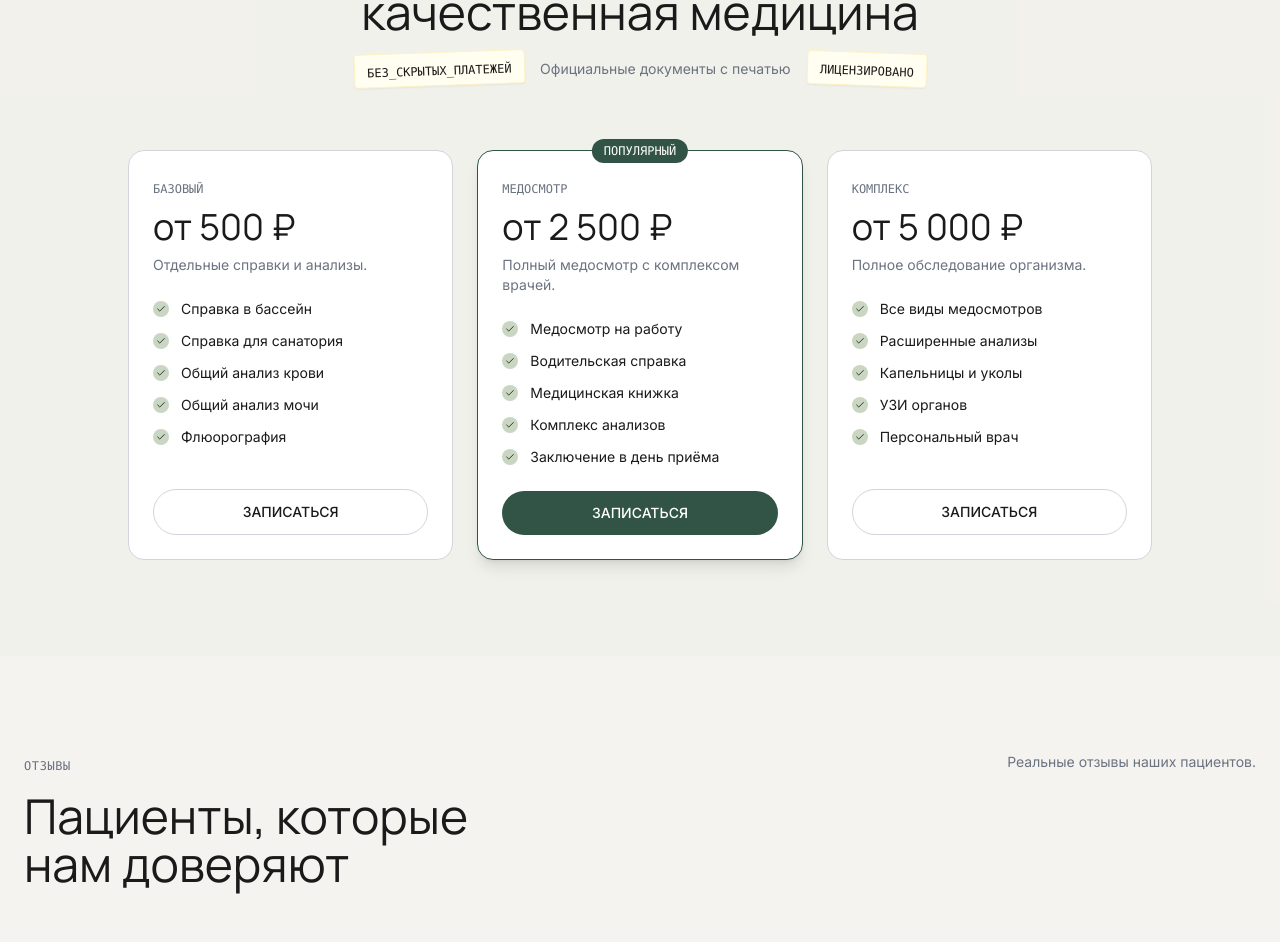
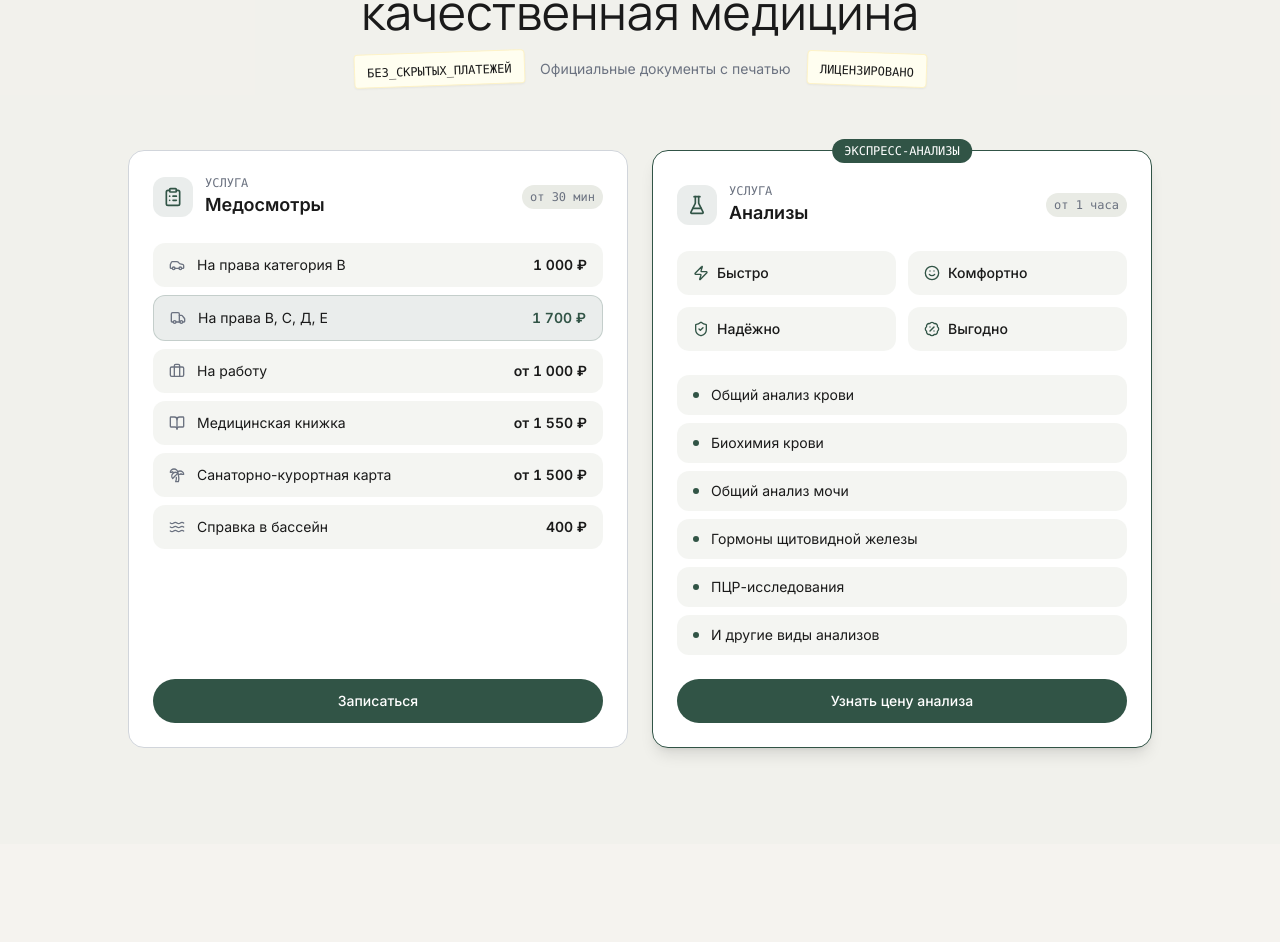
Before and after one commit to pr-poehali-dev/quantum-leap-initiative-113, a React (Vite) app: page / in a window 1280 px wide. Shown: the part 2700-3642 px from the top of the page. Built offline with nearby package versions, Linux system fonts and the light colour scheme.

Commit message:
Добавить медосмотр категория B

```diff
--- a/src/components/PricingSection.tsx
+++ b/src/components/PricingSection.tsx
@@ -1,51 +1,21 @@
-import { Check } from "lucide-react";
+import Icon from "@/components/ui/icon";
 
-interface PricingTier {
-  name: string;
+const PHONE = "79274501100";
+
+interface PriceItem {
+  icon: string;
+  label: string;
   price: string;
-  description: string;
-  features: string[];
-  popular?: boolean;
+  highlight?: boolean;
 }
 
-const tiers: PricingTier[] = [
-  {
-    name: "БАЗОВЫЙ",
-    price: "от 500 ₽",
-    description: "Отдельные справки и анализы.",
-    features: [
-      "Справка в бассейн",
-      "Справка для санатория",
-      "Общий анализ крови",
-      "Общий анализ мочи",
-      "Флюорография",
-    ],
-  },
-  {
-    name: "МЕДОСМОТР",
-    price: "от 2 500 ₽",
-    description: "Полный медосмотр с комплексом врачей.",
-    features: [
-      "Медосмотр на работу",
-      "Водительская справка",
-      "Медицинская книжка",
-      "Комплекс анализов",
-      "Заключение в день приёма",
-    ],
-    popular: true,
-  },
-  {
-    name: "КОМПЛЕКС",
-    price: "от 5 000 ₽",
-    description: "Полное обследование организма.",
-    features: [
-      "Все виды медосмотров",
-      "Расширенные анализы",
-      "Капельницы и уколы",
-      "УЗИ органов",
-      "Персональный врач",
-    ],
-  },
+const medItems: PriceItem[] = [
+  { icon: "Car", label: "На права категория В", price: "1 000 ₽" },
+  { icon: "Truck", label: "На права В, С, Д, Е", price: "1 700 ₽", highlight: true },
+  { icon: "Briefcase", label: "На работу", price: "от 1 000 ₽" },
+  { icon: "BookOpen", label: "Медицинская книжка", price: "от 1 550 ₽" },
+  { icon: "Palmtree", label: "Санаторно-курортная карта", price: "от 1 500 ₽" },
+  { icon: "Waves", label: "Справка в бассейн", price: "400 ₽" },
 ];
 
 const PricingSection = () => {
@@ -70,50 +40,113 @@ const PricingSection = () => {
           </div>
         </div>
 
-        <div className="grid md:grid-cols-3 gap-6 max-w-5xl mx-auto">
-          {tiers.map((tier) => (
+        <div className="grid md:grid-cols-2 gap-6 max-w-5xl mx-auto">
+          {/* Медосмотры */}
+          <div className="bg-card border border-border rounded-2xl p-6 flex flex-col">
+            <div className="flex items-center gap-3 mb-6">
+              <div className="w-10 h-10 rounded-xl bg-primary/10 flex items-center justify-center">
+                <Icon name="ClipboardList" className="w-5 h-5 text-primary" />
+              </div>
+              <div>
+                <p className="text-xs font-mono text-muted-foreground">УСЛУГА</p>
+                <h3 className="font-semibold text-lg">Медосмотры</h3>
+              </div>
+              <span className="ml-auto text-xs font-mono text-muted-foreground bg-secondary px-2 py-1 rounded-full">
+                от 30 мин
+              </span>
+            </div>
+
+            <div className="space-y-2 flex-1">
+              {medItems.map((item) => (
                 <div
-              key={tier.name}
-              className={`bg-card border rounded-2xl p-6 relative flex flex-col ${
-                tier.popular ? "border-primary shadow-lg" : "border-border"
+                  key={item.label}
+                  className={`flex items-center justify-between rounded-xl px-4 py-3 ${
+                    item.highlight
+                      ? "bg-primary/10 border border-primary/20"
+                      : "bg-secondary/50"
                   }`}
                 >
-              {tier.popular && (
-                <div className="absolute -top-3 left-1/2 -translate-x-1/2 bg-primary text-primary-foreground text-xs font-mono px-3 py-1 rounded-full">
-                  ПОПУЛЯРНЫЙ
+                  <div className="flex items-center gap-3">
+                    <Icon name={item.icon} className="w-4 h-4 text-muted-foreground" />
+                    <span className="text-sm">{item.label}</span>
                   </div>
-              )}
-
-              <div className="mb-6">
-                <span className="text-xs font-mono text-muted-foreground">{tier.name}</span>
-                <div className="flex items-baseline gap-1 mt-2">
-                  <span className="text-4xl font-serif">{tier.price}</span>
-                </div>
-                <p className="text-sm text-muted-foreground mt-2">{tier.description}</p>
-              </div>
-
-              <div className="space-y-3 flex-1">
-                {tier.features.map((feature) => (
-                  <div key={feature} className="flex items-center gap-3">
-                    <div className="w-4 h-4 rounded-full bg-accent flex items-center justify-center">
-                      <Check className="w-2.5 h-2.5 text-accent-foreground" />
-                    </div>
-                    <span className="text-sm">{feature}</span>
+                  <span className={`text-sm font-semibold tabular-nums ${item.highlight ? "text-primary" : ""}`}>
+                    {item.price}
+                  </span>
                 </div>
               ))}
             </div>
 
-              <button
-                className={`w-full py-3 rounded-full text-sm font-medium transition-colors mt-6 ${
-                  tier.popular
-                    ? "bg-primary text-primary-foreground hover:bg-primary/90"
-                    : "border border-border hover:bg-secondary"
-                }`}
+            <a
+              href={`https://wa.me/${PHONE}`}
+              target="_blank"
+              rel="noopener noreferrer"
+              className="w-full py-3 rounded-full text-sm font-medium transition-colors mt-6 bg-primary text-primary-foreground hover:bg-primary/90 text-center block"
             >
-                ЗАПИСАТЬСЯ
-              </button>
+              Записаться
+            </a>
+          </div>
+
+          {/* Экспресс-анализы */}
+          <div className="bg-card border border-primary shadow-lg rounded-2xl p-6 flex flex-col relative">
+            <div className="absolute -top-3 left-1/2 -translate-x-1/2 bg-primary text-primary-foreground text-xs font-mono px-3 py-1 rounded-full">
+              ЭКСПРЕСС-АНАЛИЗЫ
+            </div>
+
+            <div className="flex items-center gap-3 mb-6 mt-2">
+              <div className="w-10 h-10 rounded-xl bg-primary/10 flex items-center justify-center">
+                <Icon name="FlaskConical" className="w-5 h-5 text-primary" />
+              </div>
+              <div>
+                <p className="text-xs font-mono text-muted-foreground">УСЛУГА</p>
+                <h3 className="font-semibold text-lg">Анализы</h3>
+              </div>
+              <span className="ml-auto text-xs font-mono text-muted-foreground bg-secondary px-2 py-1 rounded-full">
+                от 1 часа
+              </span>
+            </div>
+
+            {/* Преимущества */}
+            <div className="grid grid-cols-2 gap-3 mb-6">
+              {[
+                { icon: "Zap", label: "Быстро" },
+                { icon: "Smile", label: "Комфортно" },
+                { icon: "ShieldCheck", label: "Надёжно" },
+                { icon: "BadgePercent", label: "Выгодно" },
+              ].map((item) => (
+                <div key={item.label} className="flex items-center gap-2 bg-secondary/50 rounded-xl px-4 py-3">
+                  <Icon name={item.icon} className="w-4 h-4 text-primary" />
+                  <span className="text-sm font-medium">{item.label}</span>
                 </div>
               ))}
+            </div>
+
+            {/* Виды анализов */}
+            <div className="space-y-2 flex-1">
+              {[
+                "Общий анализ крови",
+                "Биохимия крови",
+                "Общий анализ мочи",
+                "Гормоны щитовидной железы",
+                "ПЦР-исследования",
+                "И другие виды анализов",
+              ].map((item) => (
+                <div key={item} className="flex items-center gap-3 bg-secondary/50 rounded-xl px-4 py-2.5">
+                  <div className="w-1.5 h-1.5 rounded-full bg-primary flex-shrink-0" />
+                  <span className="text-sm">{item}</span>
+                </div>
+              ))}
+            </div>
+
+            <a
+              href={`https://wa.me/${PHONE}`}
+              target="_blank"
+              rel="noopener noreferrer"
+              className="w-full py-3 rounded-full text-sm font-medium transition-colors mt-6 bg-primary text-primary-foreground hover:bg-primary/90 text-center block"
+            >
+              Узнать цену анализа
+            </a>
+          </div>
         </div>
       </div>
     </section>
```
Lines whose indentation alone changed are shown as unchanged.
